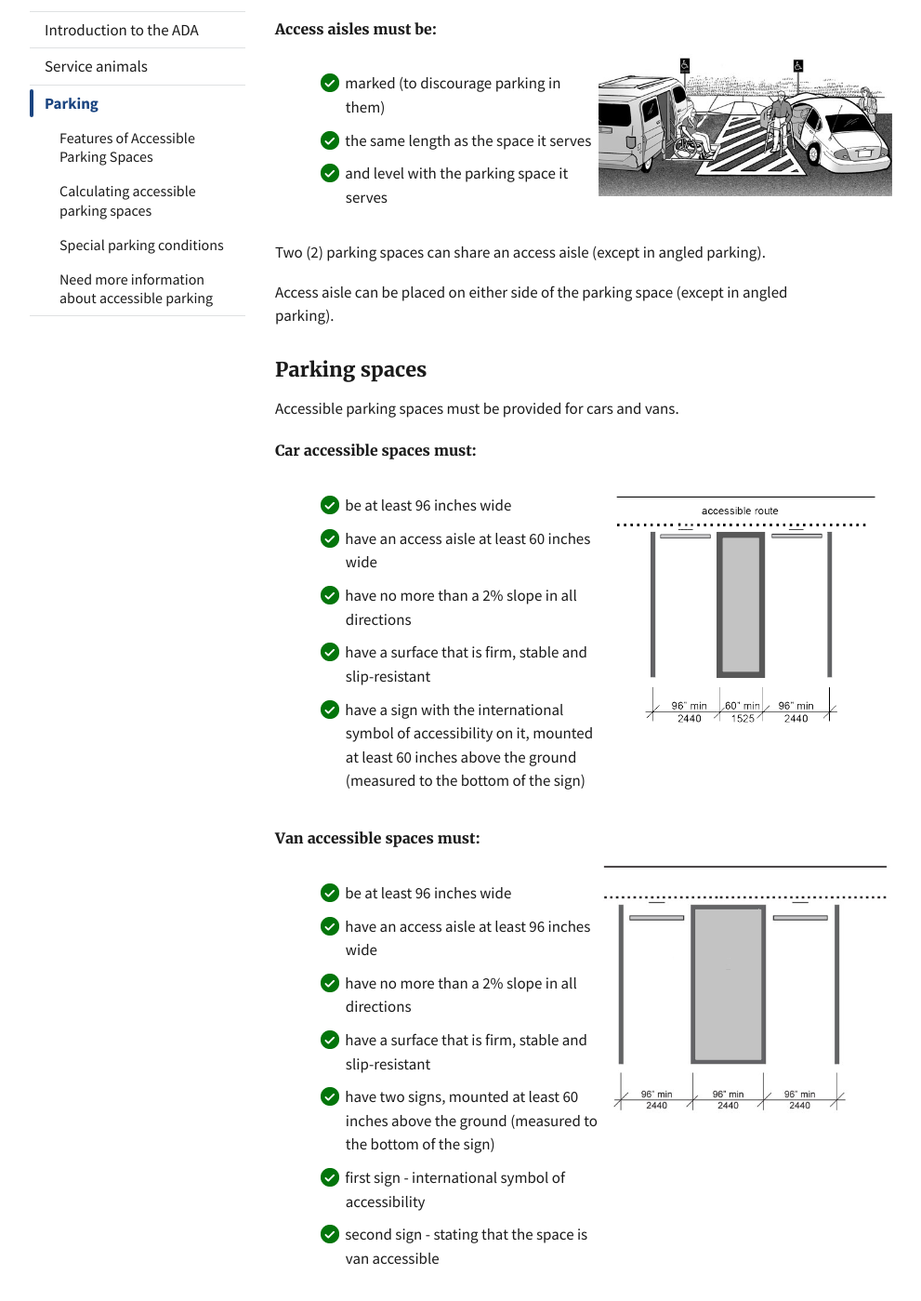
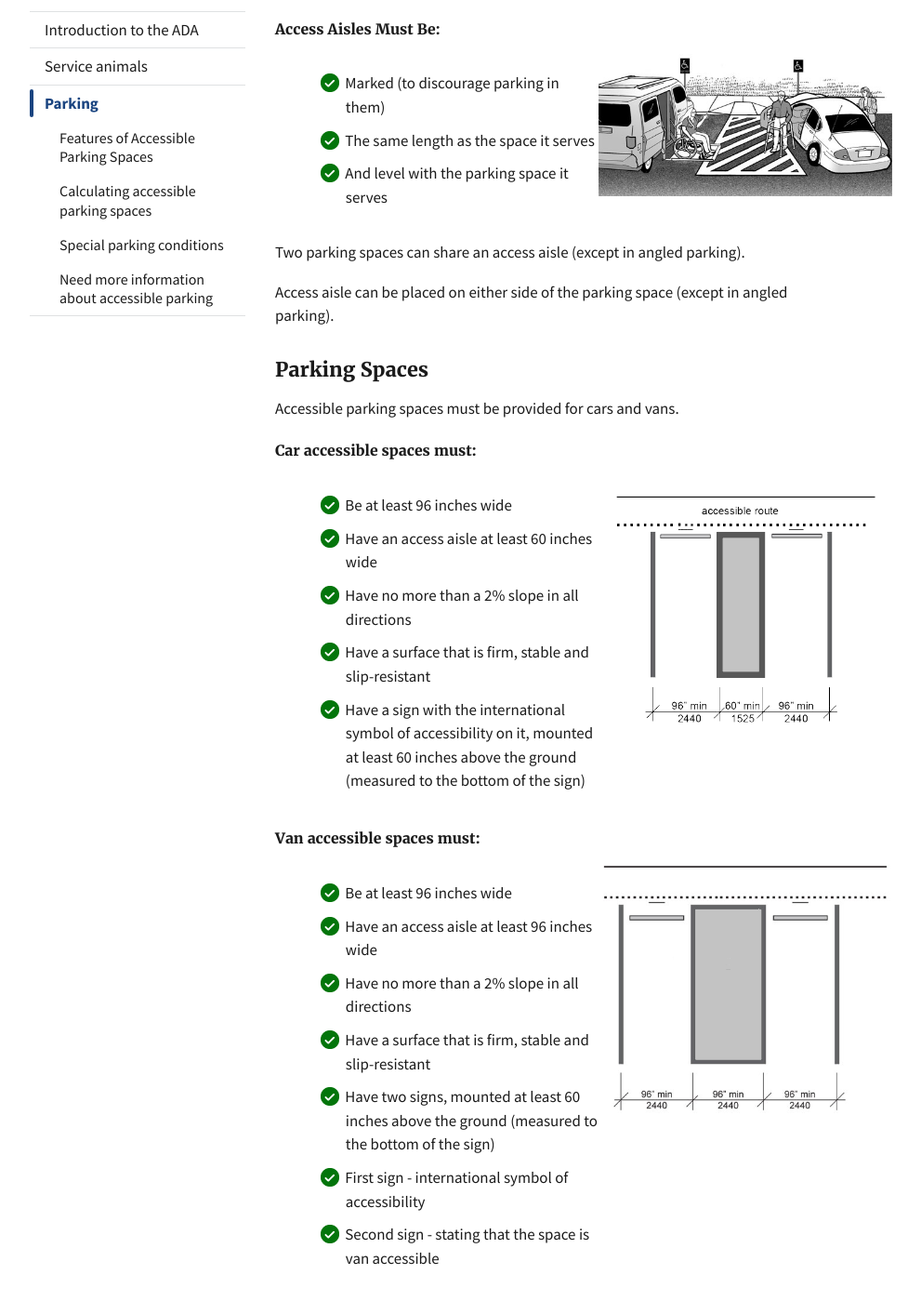
Before and after one commit to 18F/ada-sandbox, a Jekyll site: the page built from pages/parking.md, in a window 1280 px wide and 1400 px high, scrolled down 1128 px. Shown: the whole window at 93% size, without its empty margins (128-1119 px from the left). Built offline with Jekyll 4.4.1, drawn with Linux system fonts in a browser that asks for light colours; some of the changed text lies outside the part shown.

Commit message:
Style guide for parking

```diff
--- a/pages/parking.md
+++ b/pages/parking.md
@@ -1,5 +1,5 @@
 ---
-title: Accessible parking spaces
+title: Accessible Parking Spaces
 description: This is a documentation page.
 permalink: /parking/
 
@@ -28,36 +28,36 @@ When state or local governments, businesses and nonprofit organizations provide
 
 Accessible parking spaces are different then traditional parking spaces. They have specific features that make it easier for people with disabilities to access your programs, goods or services.
 
-## Features of accessible parking spaces
+## Features of Accessible Parking Spaces
 
 ### Location
 
 In parking lots or garages accessible parking spaces must be located on the shortest accessible route to the accessible entrance. An accessible route is the path a person with a disability takes to enter and move through a building or facility.
 
-### Access aisle
+### Access Aisle
 
 Accessible parking spaces must have access aisles. Access aisles provide a designated area for people who use wheelchairs or other mobility devices to get in and out of their car or van. Mobility devices allow people with disabilities to move about independently. Devices include but are not limited to walkers, canes, crutches, braces, manual or power wheelchairs, Segways and electric scooters.
 
-#### Access aisles must be:
+#### Access Aisles Must Be:
 
 <div class="grid-container">
   <div class="grid-row">
     <div class="tablet:grid-col-6">
       <ul class="icon-list" aria-labeledby="access-aisles-must-be">
-        <li>{% include yes.html %} marked (to discourage parking in them)</li>
-        <li>{% include yes.html %} the same length as the space it serves</li>
-        <li>{% include yes.html %} and level with the parking space it serves</li>
+        <li>{% include yes.html %} Marked (to discourage parking in them)</li>
+        <li>{% include yes.html %} The same length as the space it serves</li>
+        <li>{% include yes.html %} And level with the parking space it serves</li>
       </ul>
     </div>
     <div class="tablet:grid-col-6"><img src="{{ 'assets/img/project-images/aisle-parking.png' | relative_url }}" alt="A van-accessible parking space sharing an access aisle with an accessible parking space for a car" /></div>
   </div>
 </div>
 
-Two (2) parking spaces can share an access aisle (except in angled parking).
+Two parking spaces can share an access aisle (except in angled parking).
 
 Access aisle can be placed on either side of the parking space (except in angled parking).
 
-### Parking spaces
+### Parking Spaces
 
 Accessible parking spaces must be provided for cars and vans.
 
@@ -67,11 +67,11 @@ Accessible parking spaces must be provided for cars and vans.
   <div class="grid-row">
     <div class="tablet:grid-col-6">
       <ul class="icon-list" aria-labeledby="car-accessible-spaces-must">
-        <li>{% include yes.html %} be at least 96 inches wide</li>
-        <li>{% include yes.html %} have an access aisle at least 60 inches wide</li>
-        <li>{% include yes.html %} have no more than a 2% slope in all directions</li>
-        <li>{% include yes.html %} have a surface that is firm, stable and slip-resistant</li>
-        <li>{% include yes.html %} have a sign with the international symbol of accessibility on it, mounted at least 60 inches above the ground (measured to the bottom of the sign)</li>
+        <li>{% include yes.html %} Be at least 96 inches wide</li>
+        <li>{% include yes.html %} Have an access aisle at least 60 inches wide</li>
+        <li>{% include yes.html %} Have no more than a 2% slope in all directions</li>
+        <li>{% include yes.html %} Have a surface that is firm, stable and slip-resistant</li>
+        <li>{% include yes.html %} Have a sign with the international symbol of accessibility on it, mounted at least 60 inches above the ground (measured to the bottom of the sign)</li>
       </ul>
     </div>
       <div class="tablet:grid-col-6"><img src="{{ 'assets/img/project-images/car-accessible.png' | relative_url }}" alt="Accessible parking spaces with 60-inch minimum width access aisle for cars" /></div>
@@ -84,20 +84,20 @@ Accessible parking spaces must be provided for cars and vans.
   <div class="grid-row">
     <div class="tablet:grid-col-6">
       <ul class="icon-list" aria-labeledby="van-accessible-spaces-must">
-        <li>{% include yes.html %} be at least 96 inches wide</li>
-        <li>{% include yes.html %} have an access aisle at least 96 inches wide</li>
-        <li>{% include yes.html %} have no more than a 2% slope in all directions</li>
-        <li>{% include yes.html %} have a surface that is firm, stable and slip-resistant</li>
-        <li>{% include yes.html %} have two signs, mounted at least 60 inches above the ground (measured to the bottom of the sign)</li>
-        <li>{% include yes.html %} first sign - international symbol of accessibility</li>
-        <li>{% include yes.html %} second sign - stating that the space is van accessible</li>
+        <li>{% include yes.html %} Be at least 96 inches wide</li>
+        <li>{% include yes.html %} Have an access aisle at least 96 inches wide</li>
+        <li>{% include yes.html %} Have no more than a 2% slope in all directions</li>
+        <li>{% include yes.html %} Have a surface that is firm, stable and slip-resistant</li>
+        <li>{% include yes.html %} Have two signs, mounted at least 60 inches above the ground (measured to the bottom of the sign)</li>
+        <li>{% include yes.html %} First sign - international symbol of accessibility</li>
+        <li>{% include yes.html %} Second sign - stating that the space is van accessible</li>
       </ul>
     </div>
       <div class="tablet:grid-col-6"><img src="{{ 'assets/img/project-images/van-accessible.png' | relative_url }}" alt="Minimum 96-inch wide van-accessible parking space with 96-inch minimum width access aisle" /></div>
   </div>
 </div>
 
-## Calculating accessible parking spaces
+## Calculating Accessible Parking Spaces
 
 The number of accessible parking spaces must be considered separately for each parking facility, not based on the total number of parking spaces provided on a site.
 
```
Also changed, not shown: other parts of pages/parking.md (+14 -14 lines).
